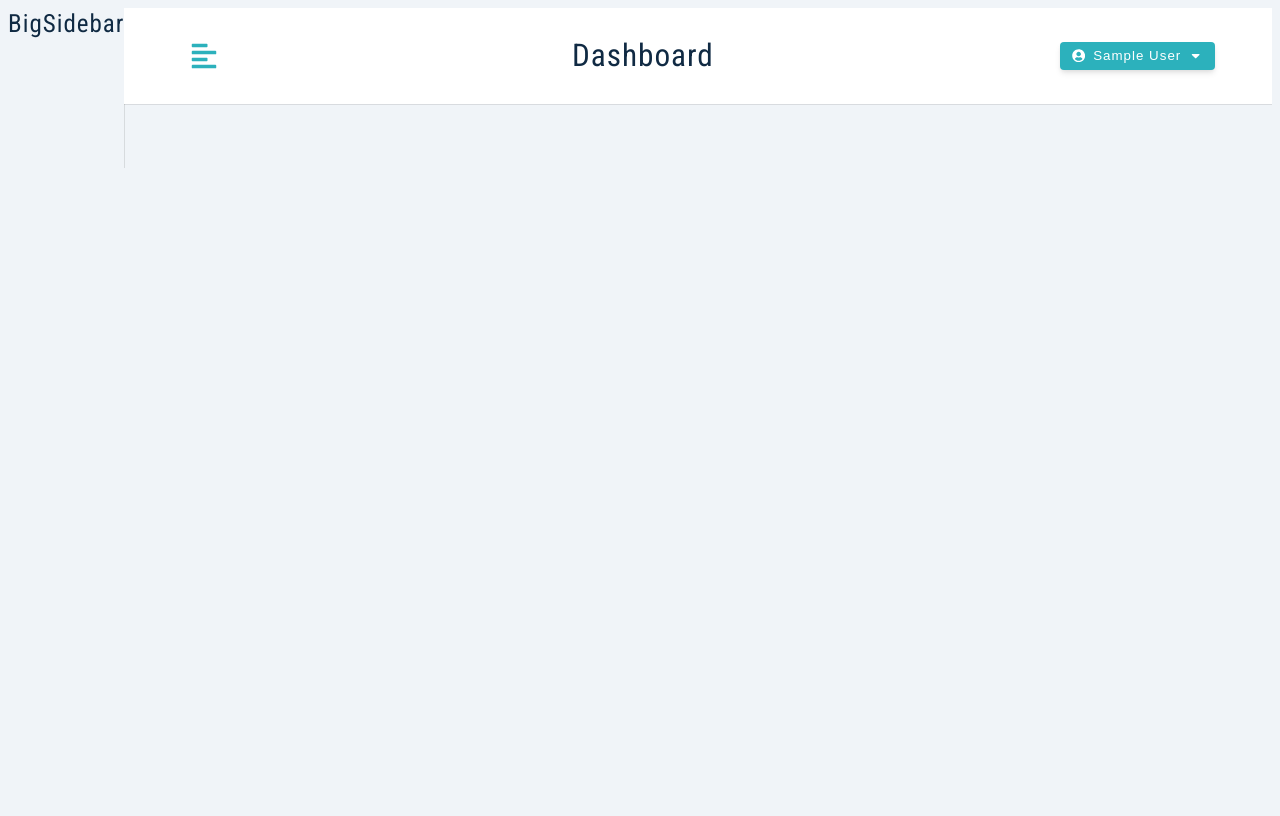
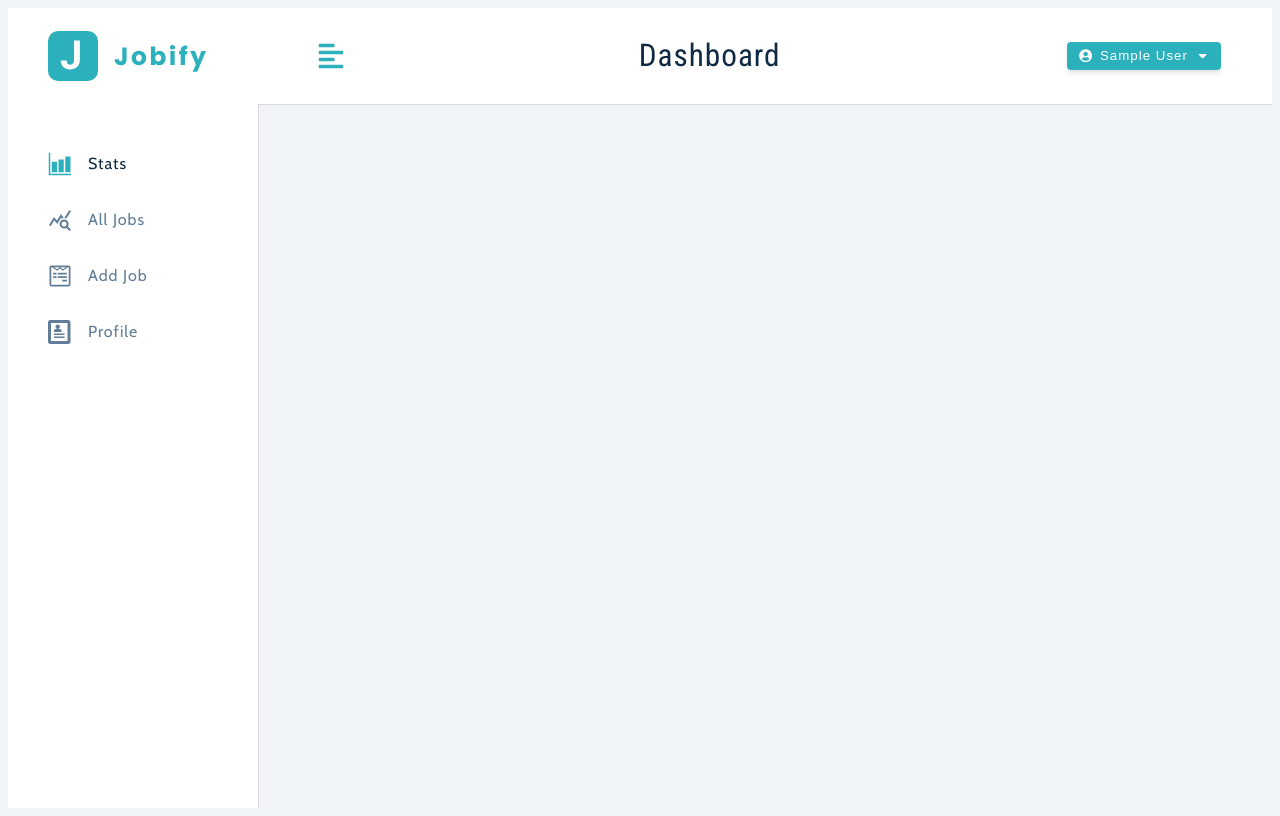
Before and after one commit to lexliu19/jobs-tracker, a React (Create React App) app in the folder frontend/: page / in a window 1280 px wide. Built offline with nearby package versions, Linux system fonts and the light colour scheme; sample sign-in values are in the browser's storage.

Commit message:
add nav links in sidebar
Signed-off-by: LexieLiu19 <xuliu0925@gmail.com>

```diff
--- a/frontend/src/components/BigSidebar.jsx
+++ b/frontend/src/components/BigSidebar.jsx
@@ -1,8 +1,20 @@
 import Wrapper from '../assets/wrappers/BigSidebar';
+import { useAppContext } from '../context/appContext';
+import Logo from './Logo';
+import NavLinks from './NavLinks';
 const BigSidebar = () => {
+  const { showSidebar } = useAppContext();
+
   return (
     <Wrapper>
-      <h4>BigSidebar</h4>
+      <div className={showSidebar ? 'sidebar-container' : 'sidebar-container show-sidebar'}>
+        <div className="content">
+          <header>
+            <Logo />
+          </header>
+          <NavLinks />
+        </div>
+      </div>
     </Wrapper>
   );
 };
--- /dev/null
+++ b/frontend/src/components/NavLinks.jsx
@@ -0,0 +1,26 @@
+import { NavLink } from 'react-router-dom';
+import links from '../utils/links';
+
+const NavLinks = ({ toggleSidebar }) => {
+  return (
+    <div className="nav-links">
+      {links.map((link) => {
+        const { text, path, id, icon } = link;
+
+        return (
+          <NavLink
+            to={path}
+            key={id}
+            onClick={toggleSidebar}
+            className={({ isActive }) => (isActive ? 'nav-link active' : 'nav-link')}
+            end
+          >
+            <span className="icon">{icon}</span>
+            {text}
+          </NavLink>
+        );
+      })}
+    </div>
+  );
+};
+export default NavLinks;
--- a/frontend/src/components/SmallSidebar.jsx
+++ b/frontend/src/components/SmallSidebar.jsx
@@ -1,8 +1,29 @@
 import Wrapper from '../assets/wrappers/SmallSidebar';
+
+import { FaTimes } from 'react-icons/fa';
+import { useAppContext } from '../context/appContext';
+
+import Logo from './Logo';
+import NavLinks from './NavLinks';
+
 const SmallSidebar = () => {
+  const { showSidebar, toggleSidebar } = useAppContext();
+
   return (
     <Wrapper>
-      <h4>SmallSidebar</h4>
+      <div className={showSidebar ? 'sidebar-container show-sidebar' : 'sidebar-container'}>
+        <div className="content">
+          <button className="close-btn" onClick={toggleSidebar}>
+            <FaTimes />
+          </button>
+          <header>
+            <Logo />
+          </header>
+          <div className="nav-links">
+            <NavLinks toggleSidebar={toggleSidebar} />
+          </div>
+        </div>
+      </div>
     </Wrapper>
   );
 };
--- a/frontend/src/context/reducer.js
+++ b/frontend/src/context/reducer.js
@@ -53,7 +53,7 @@
   }
 
   if (action.type === TOGGLE_SIDEBAR) {
-    return { ...state, showSideBar: !state.showSideBar };
+    return { ...state, showSidebar: !state.showSidebar };
   }
 
   if (action.type === LOGOUT_USER) {
--- /dev/null
+++ b/frontend/src/utils/links.js
@@ -0,0 +1,33 @@
+import { IoBarChartSharp } from 'react-icons/io5';
+import { MdQueryStats } from 'react-icons/md';
+import { FaWpforms } from 'react-icons/fa';
+import { ImProfile } from 'react-icons/im';
+
+const links = [
+  {
+    id: 1,
+    text: 'stats',
+    path: '/',
+    icon: <IoBarChartSharp />,
+  },
+  {
+    id: 2,
+    text: 'all jobs',
+    path: 'all-jobs',
+    icon: <MdQueryStats />,
+  },
+  {
+    id: 3,
+    text: 'add job',
+    path: 'add-job',
+    icon: <FaWpforms />,
+  },
+  {
+    id: 4,
+    text: 'profile',
+    path: 'profile',
+    icon: <ImProfile />,
+  },
+];
+
+export default links;
```
